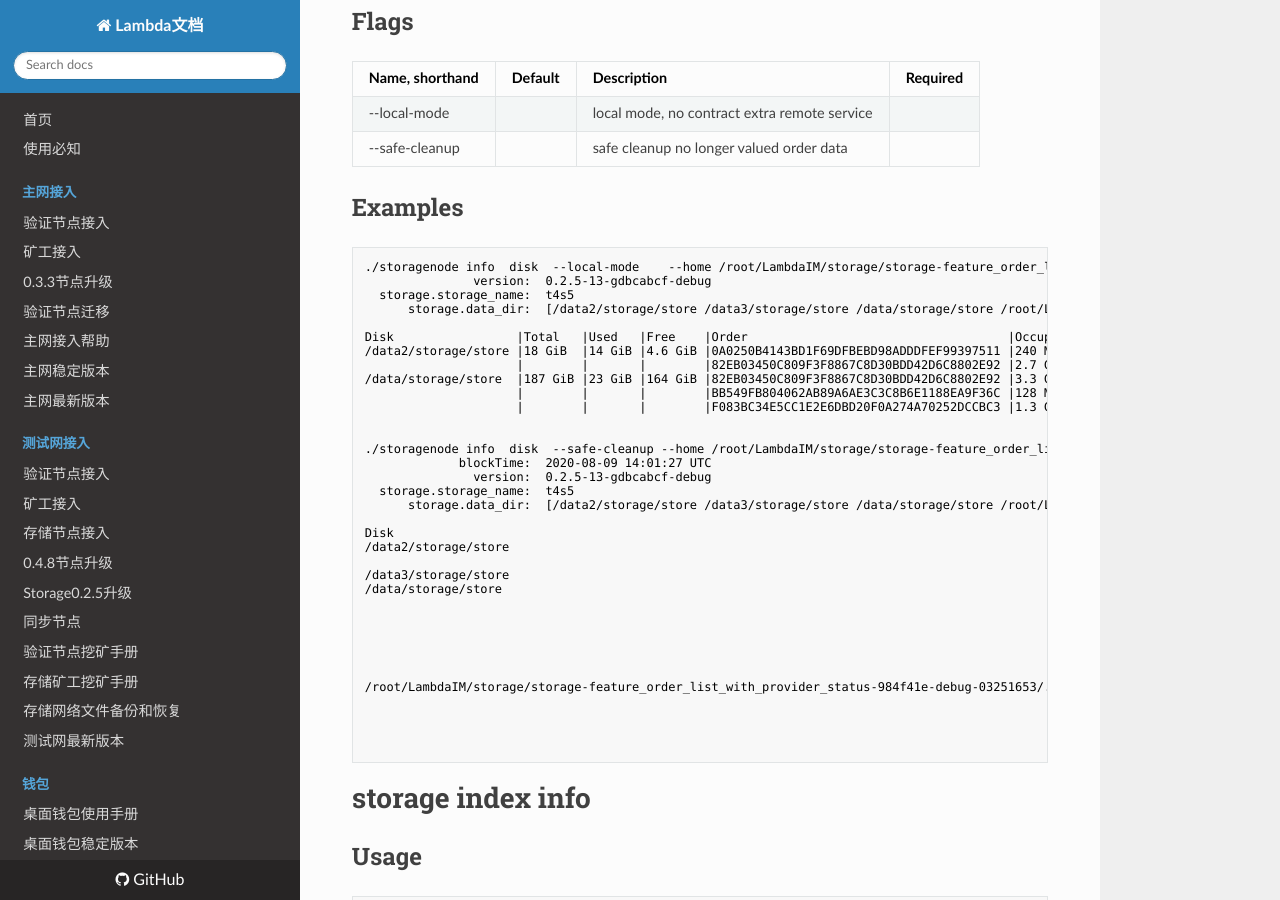
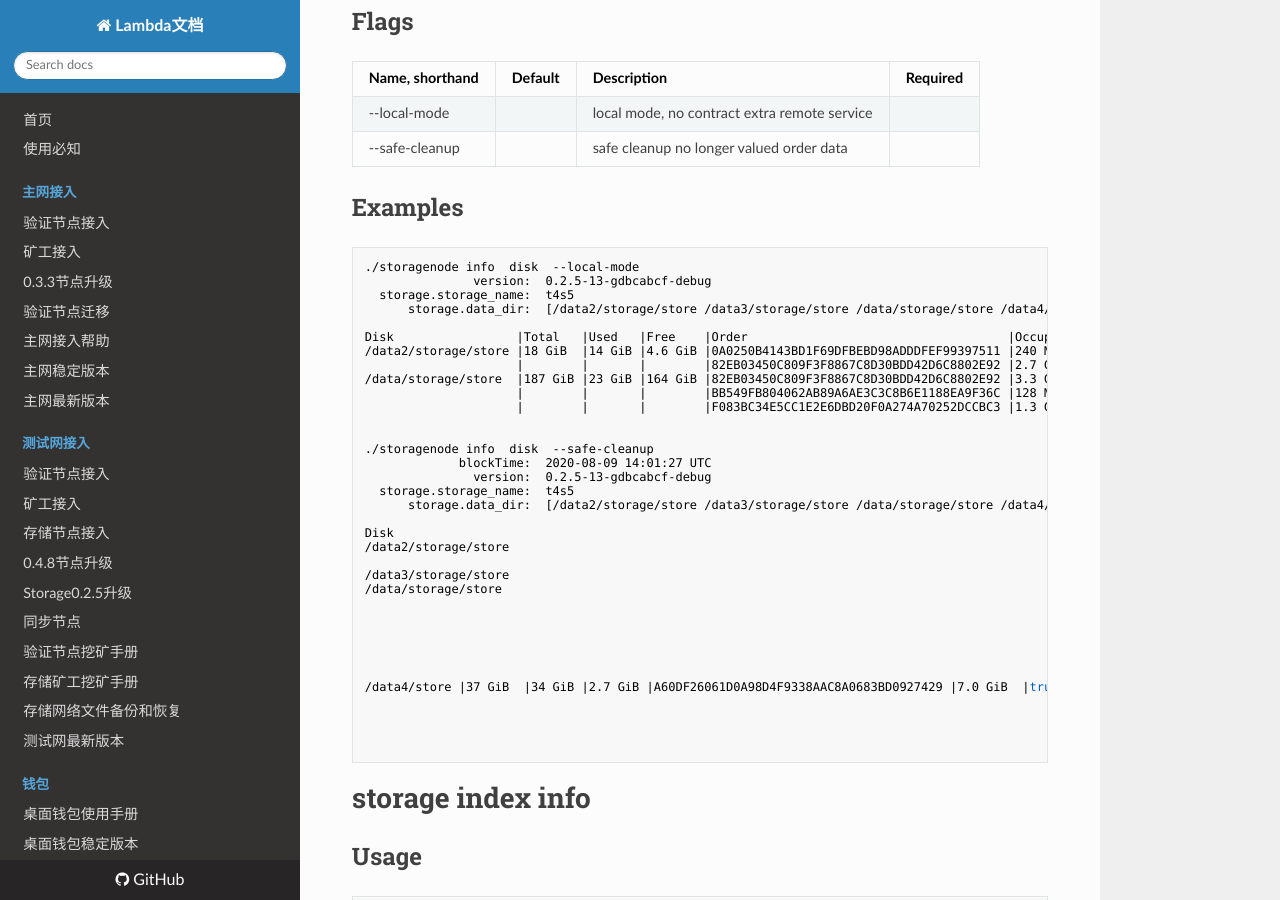
Before and after one commit to fireagainsmile/launch, an MkDocs documentation site: the page built from docs/storagenode/info.md, in a window 1280 px wide and 900 px high, scrolled down 760 px. Built offline with MkDocs 1.6.1, drawn with Linux system fonts in a browser that asks for light colours; nearby versions of some CDN libraries.

Commit message:
Update info.md

````diff
--- a/docs/storagenode/info.md
+++ b/docs/storagenode/info.md
@@ -35,10 +35,10 @@ storagenode info disk [flags]
 ## Examples
 
 ```
-./storagenode info  disk  --local-mode    --home /root/LambdaIM/storage/storage-feature_order_list_with_provider_status-984f41e-debug-03251653/.lambda_storage
+./storagenode info  disk  --local-mode
                version:  0.2.5-13-gdbcabcf-debug
   storage.storage_name:  t4s5
-      storage.data_dir:  [/data2/storage/store /data3/storage/store /data/storage/store /root/LambdaIM/storage/storage-feature_order_list_with_provider_status-984f41e-debug-03251653/.lambda_storage/storage/store]
+      storage.data_dir:  [/data2/storage/store /data3/storage/store /data/storage/store /data4/store]
 
 Disk                 |Total   |Used   |Free    |Order                                    |Occupied |SafeCleanup?
 /data2/storage/store |18 GiB  |14 GiB |4.6 GiB |0A0250B4143BD1F69DFBEBD98ADDDFEF99397511 |240 MiB  |false
@@ -48,11 +48,11 @@ Disk                 |Total   |Used   |Free    |Order
                      |        |       |        |F083BC34E5CC1E2E6DBD20F0A274A70252DCCBC3 |1.3 GiB  |false
 
 
-./storagenode info  disk  --safe-cleanup --home /root/LambdaIM/storage/storage-feature_order_list_with_provider_status-984f41e-debug-03251653/.lambda_storage
+./storagenode info  disk  --safe-cleanup
              blockTime:  2020-08-09 14:01:27 UTC
                version:  0.2.5-13-gdbcabcf-debug
   storage.storage_name:  t4s5
-      storage.data_dir:  [/data2/storage/store /data3/storage/store /data/storage/store /root/LambdaIM/storage/storage-feature_order_list_with_provider_status-984f41e-debug-03251653/.lambda_storage/storage/store]
+      storage.data_dir:  [/data2/storage/store /data3/storage/store /data/storage/store /data4/storage/store]
 
 Disk                                                                                                                        |Total   |Used   |Free    |Order                                    |Occupied |SafeCleanup?
 /data2/storage/store                                                                                                        |18 GiB  |14 GiB |4.6 GiB |0A0250B4143BD1F69DFBEBD98ADDDFEF99397511 |240 MiB  |false
@@ -65,7 +65,7 @@ Disk
                                                                                                                             |        |       |        |BB549FB804062AB89A6AE3C3C8B6E1188EA9F36C |128 MiB  |false
                                                                                                                             |        |       |        |D7A999F935192C313913FEF25EC9F3B2EC199819 |8.3 GiB  |true
                                                                                                                             |        |       |        |F083BC34E5CC1E2E6DBD20F0A274A70252DCCBC3 |1.3 GiB  |false
-/root/LambdaIM/storage/storage-feature_order_list_with_provider_status-984f41e-debug-03251653/.lambda_storage/storage/store |37 GiB  |34 GiB |2.7 GiB |A60DF26061D0A98D4F9338AAC8A0683BD0927429 |7.0 GiB  |true
+/data4/store |37 GiB  |34 GiB |2.7 GiB |A60DF26061D0A98D4F9338AAC8A0683BD0927429 |7.0 GiB  |true
 
 
 
````
